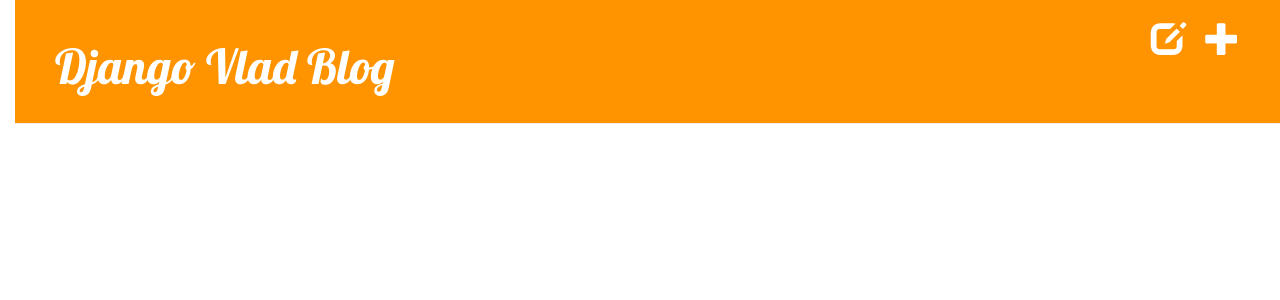
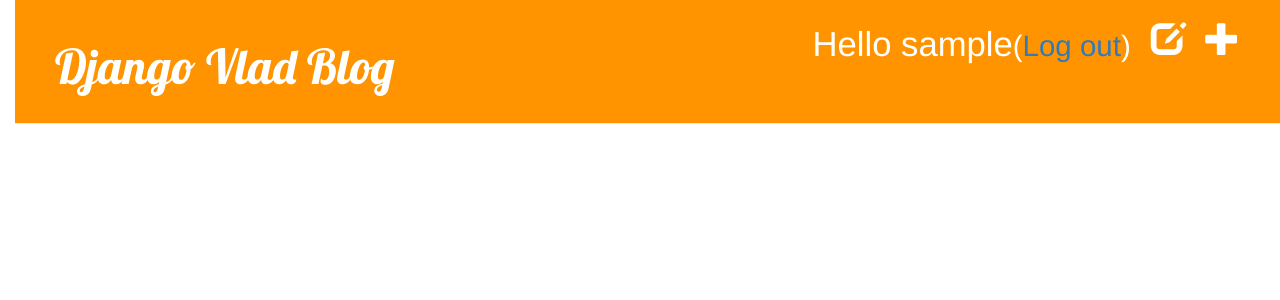
Before and after one commit to VladyslavVelychko/my-first-Django-blog, a Django app: a page that uses blog/templates/blog/base.html in a window 1280 px wide. Shown: the top 300 px of the page. Run offline with Django 3.2, Linux system fonts and the light colour scheme; the visitor is signed in with stand-in values (Sample User, id 1); data that the repository does not hold is empty; some libraries are stand-ins or nearby versions.

Commit message:
Added log out feature

```diff
--- a/blog/templates/blog/base.html
+++ b/blog/templates/blog/base.html
@@ -11,12 +11,14 @@
         <div class="page-header">
 	{% if user.is_authenticated %}
 	    <a href="{% url 'post_new' %}" class="top-menu"><span class="glyphicon glyphicon-plus"></span></a>
+	    <a	href="{% url 'post_draft_list' %}" class="top-menu"><span class="glyphicon glyphicon-edit"></span></a>
+	    <p class="top-menu">Hello {{ user.username }}<small>(<a href="{% url 'logout' %}">Log out</a>)</small></p>
+        {% else %}
+	    <a href="{% url 'login' %}" class="top-menu"><span class="glyphicon glyphicon-lock"></span></a>
 	{% endif %}
-	    <a	href="{% url 'post_draft_list' %}" class="top-menu"><span class="glyphicon glyphicon-edit"></span></a>
-            <h1><a href="/">Django Vlad Blog</a></h1>
+	    <h1><a href="{% url 'blog.views.post_list' %}">Django Vlad Blog</a></h1>
         </div>
-
-        <div class="content container">
+        <div class="content">
             <div class="row">
                 <div class="col-md-8">
                 {% block content %}
--- a/blog/templates/blog/post_detail.html
+++ b/blog/templates/blog/post_detail.html
@@ -12,6 +12,8 @@
 	{% if user.is_authenticated %}
 	    <a class="btn btn-default" href="{% url 'post_edit' pk=post.pk %}"><span class="glyphicon glyphicon-pencil"></span></a>
 	    <a	class="btn btn-default" href="{% url 'post_remove' pk=post.pk %}"><span class="glyphicon glyphicon-remove"></span></a>
+	{% else %}
+	    <a class="btn btn-default" href="{% url 'login' %}"><span class="glyphicon glyphicon-lock"></span></a>
 	{% endif %}
         <h1>{{ post.title }}</h1>
         <p>{{ post.text|linebreaksbr }}</p>
--- a/mysite/urls.py
+++ b/mysite/urls.py
@@ -15,11 +15,14 @@ Including another URLconf
     3. Add a URL to urlpatterns:  url(r'^blog/', include(blog_urls))
 """
 from django.conf.urls import include, url
+from django.contrib.auth import views
+
 from django.contrib import admin
-import	django.contrib.auth.views
+admin.autodiscover()
 
 urlpatterns = [
     url(r'^admin/', admin.site.urls),
-    url(r'^accounts/login/$',django.contrib.auth.views.login,name='login'),
+    url(r'^accounts/login/$',views.login,name='login'),
+    url(r'^accounts/logout/$',views.logout, name='logout',kwargs={'next_page': '/'}),
     url(r'', include('blog.urls')),
 ]
```
